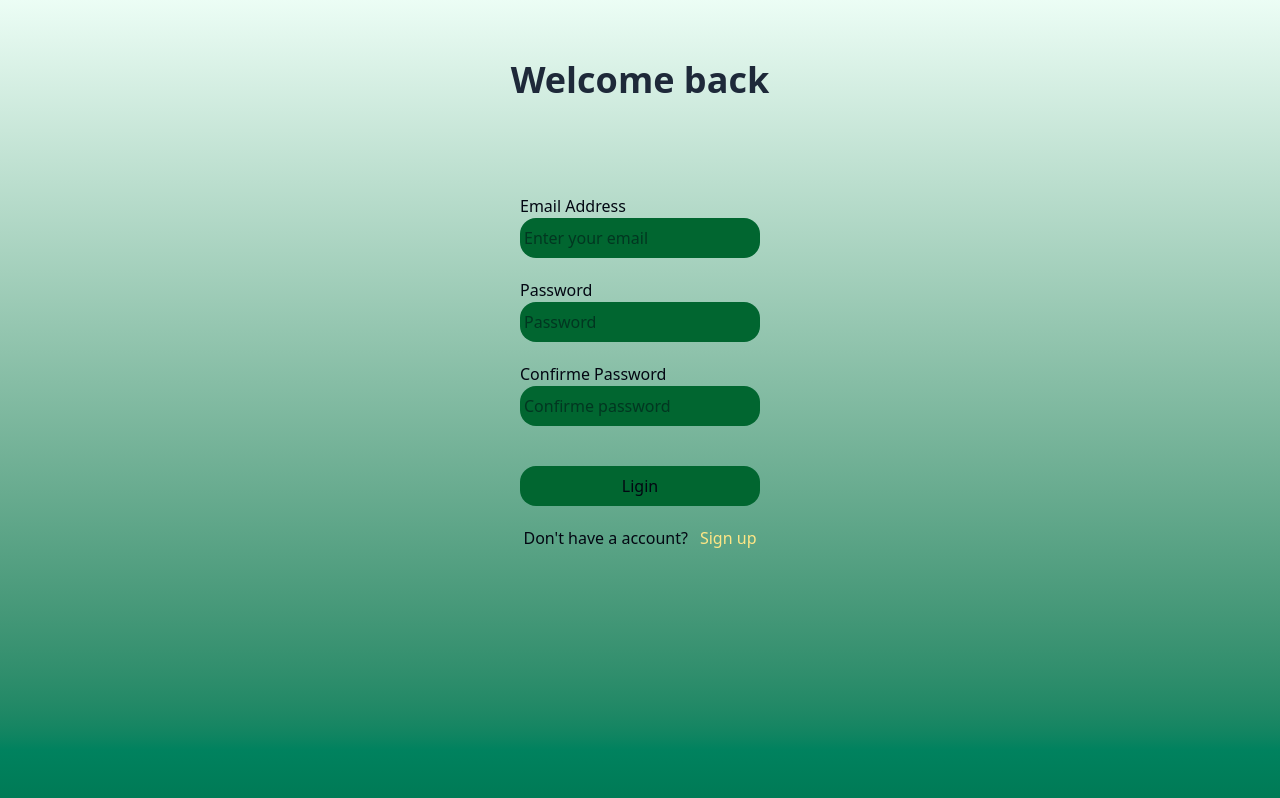
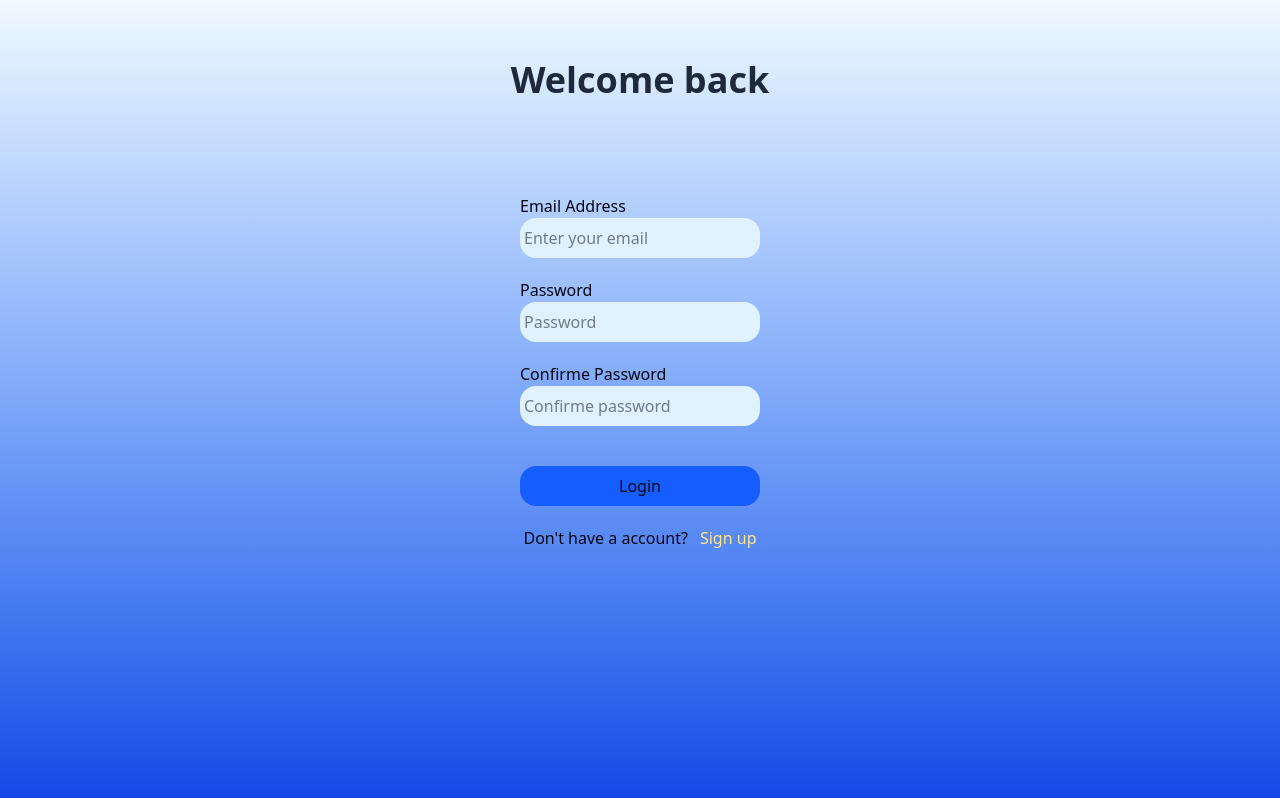
Before and after one commit to Jas-creator-31/whatsapp-clone-project, a React (Vite) app: page /login in a window 1280 px wide. Built offline with nearby package versions, Linux system fonts and the light colour scheme.

Commit message:
Refactor LoginPage component for improved styling and accessibility

```diff
--- a/src/pages/loginPage.jsx
+++ b/src/pages/loginPage.jsx
@@ -1,5 +1,4 @@
 import React from "react";
-import smImage from "../assets/pexels-andrew-3178786.jpg";
 
 
 
@@ -7,17 +6,17 @@ export default function LoginPage() {
     return (
         <div className="font-sans">
             <div>
-                <div className="relative h-screen w-screen overflow-hidden bg-blue-500 flex flex-row">
-                    <div className="h-screen flex-1 bg-linear-to-b from-emerald-50 to-emerald-700 text-gray-950 flex flex-col">
+                <div className="relative h-screen w-screen overflow-hidden flex flex-row">
+                    <div className="h-screen flex-1 bg-linear-to-b from-sky-50 to-blue-700 text-gray-950 flex flex-col">
                         <div className="relative w-full h-25 flex flex-col justify-end-safe items-center">
                             <h1 className="flex flex-col justify-end-safe h-full font-extrabold text-4xl text-gray-800">Welcome back</h1>
                         </div>
-                        <div className="relative h-70 min-w-svw flex flex-col p-2.5 top-16 justify-around">
+                        <div className="relative h-70 w-max flex flex-col p-2.5 top-16 justify-around self-center">
                             <div className="flex flex-col justify-center align-middle mt-5">
 
                                 <div className="h-max w-full flex flex-col justify-center items-center">
                                     <p className="text-left w-60">Email Address</p>
-                                    <input className="w-60 h-10 rounded-2xl bg-green-800 p-1" type="email" id="emailInput" placeholder="Enter your email" />
+                                    <input className="w-60 h-10 rounded-2xl bg-sky-100 p-1 focus:outline-2 focus:outline-blue-500" type="email" id="emailInput" placeholder="Enter your email" />
                                 </div>
 
                             </div>
@@ -25,29 +24,28 @@ export default function LoginPage() {
                             <div className="flex flex-col justify-center align-middle mt-5">
                                 <div className="h-max w-full flex flex-col justify-center items-center">
                                     <p className="text-left w-60">Password</p>
-                                    <input className="w-60 h-10 rounded-2xl bg-green-800 p-1 flex flex-row justify-self-center " type="password" id="password" placeholder="Password" />
+                                    <input className="w-60 h-10 rounded-2xl bg-sky-100 p-1 flex flex-row justify-self-center focus:outline-2 focus:outline-blue-500" type="password" id="password" placeholder="Password" />
                                 </div>
                             </div>
 
                             <div className="flex flex-col justify-center align-middle mt-5">
                                 <div className="h-max w-full flex flex-col justify-center items-center">
                                     <p className="text-left w-60">Confirme Password</p>
-                                    <input className="w-60 h-10 rounded-2xl bg-green-800 p-1 flex flex-row justify-self-center " type="password" id="passwordConfirme" placeholder="Confirme password" />
+                                    <input className="w-60 h-10 rounded-2xl bg-sky-100 p-1 flex flex-row justify-self-center focus:outline-2 focus:outline-blue-500" type="password" id="passwordConfirme" placeholder="Confirme password" />
                                 </div>
 
                             </div>
 
-                            <button className="bg-green-800 p-2 w-60 h-10 rounded-2xl self-center mt-10" type="submit">Ligin</button>
+                            <button className="bg-blue-600 p-2 w-60 h-10 rounded-2xl self-center mt-10 hover:bg-blue-700 hover:cursor-pointer" type="submit">Login</button>
 
                             <div className="flex flex-row justify-center mt-5">
                                 <p>Don't have a account?</p>
-                                <a href="" className="ml-3 text-amber-200 hover:-translate-y-1 contrast-100">Sign up</a>
+                                <a href="" className="ml-3 text-amber-200 hover:-translate-y-1 contrast-100 hover:underline">Sign up</a>
                             </div>
 
                         </div>
 
                     </div>
-                    <img className=" sm:block h-screen w-80 object-cover" src={smImage} alt="illustration" height={100} width={50}/>
                 </div>
             </div>
         </div>
```
